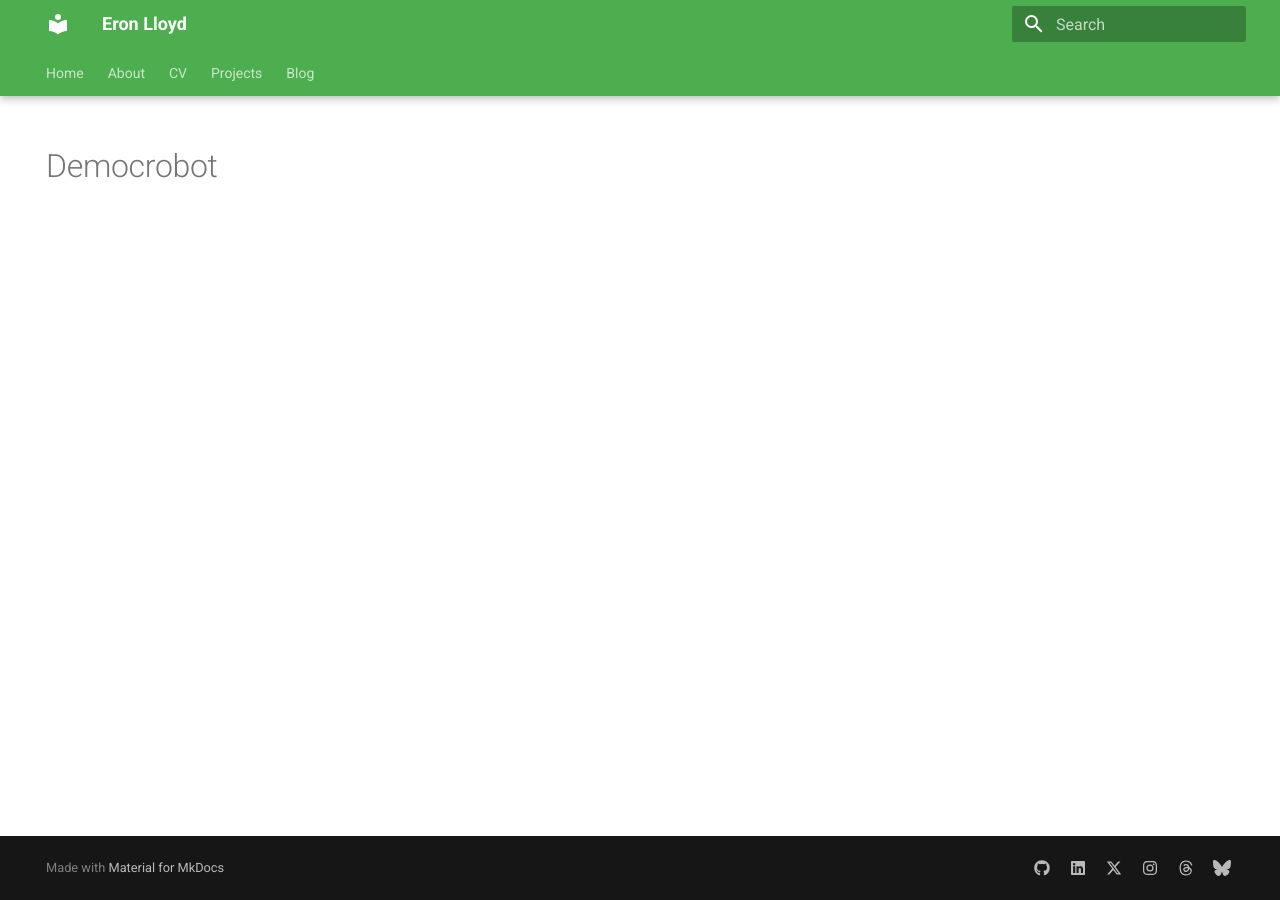
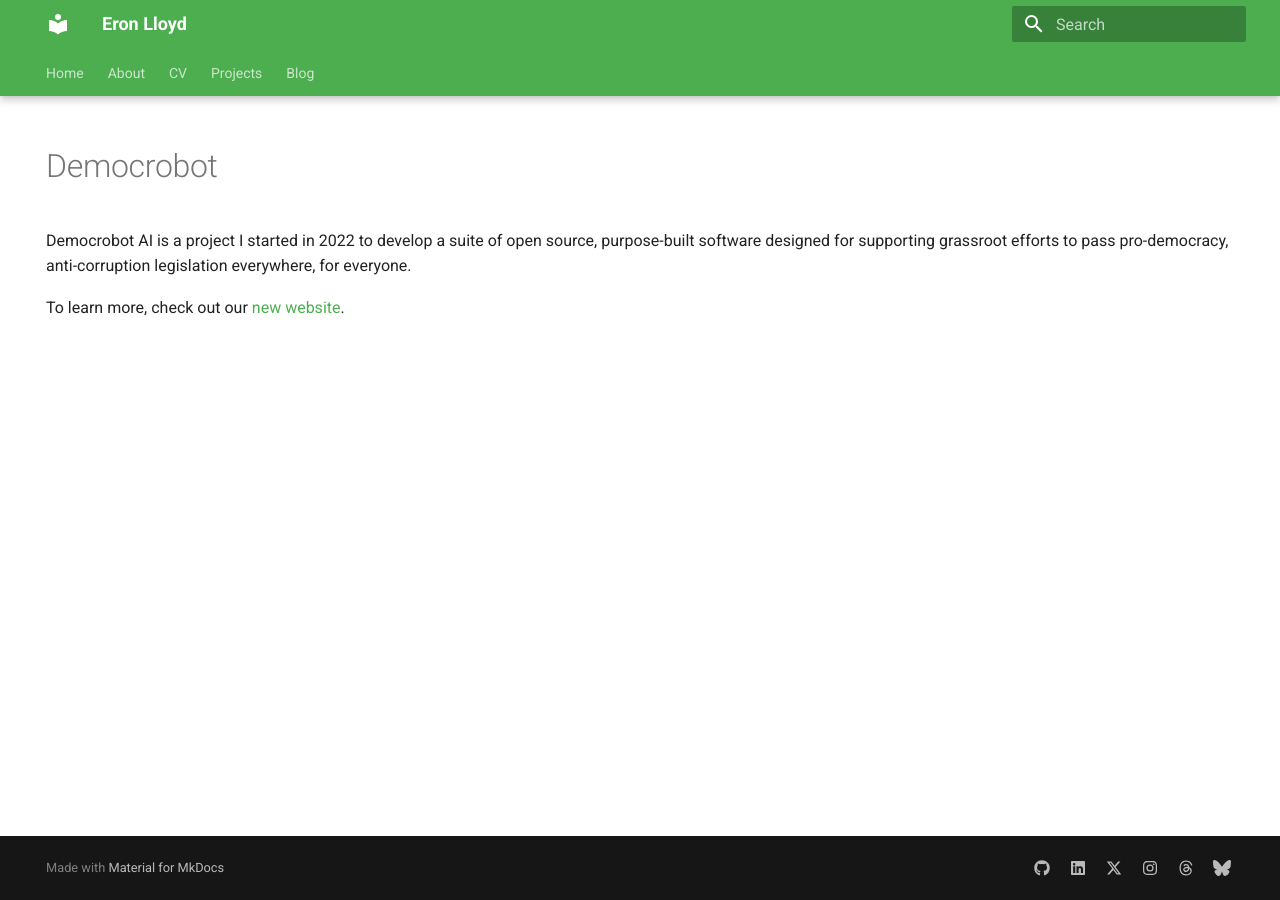
Before and after one commit to eronlloyd/eronlloyd.github.io, an MkDocs documentation site: the page built from docs/projects/democrobot.md, in a window 1280 px wide. Built offline with MkDocs 1.6.1 and Material for MkDocs 9.7.7, drawn with Linux system fonts in a browser that asks for light colours.

Commit message:
Quick updates

```diff
--- a/docs/projects/democrobot.md
+++ b/docs/projects/democrobot.md
@@ -4,3 +4,9 @@ hide:
 ---
 
 # Democrobot
+
+Democrobot AI is a project I started in 2022 to develop a suite of open source, purpose-built
+software designed for supporting grassroot efforts to pass pro-democracy, anti-corruption
+legislation everywhere, for everyone.
+
+To learn more, check out our [new website](https://www.democrobot.ai).
```
Also changed, not shown: docs/cv/index.md (+11 -2 lines).
